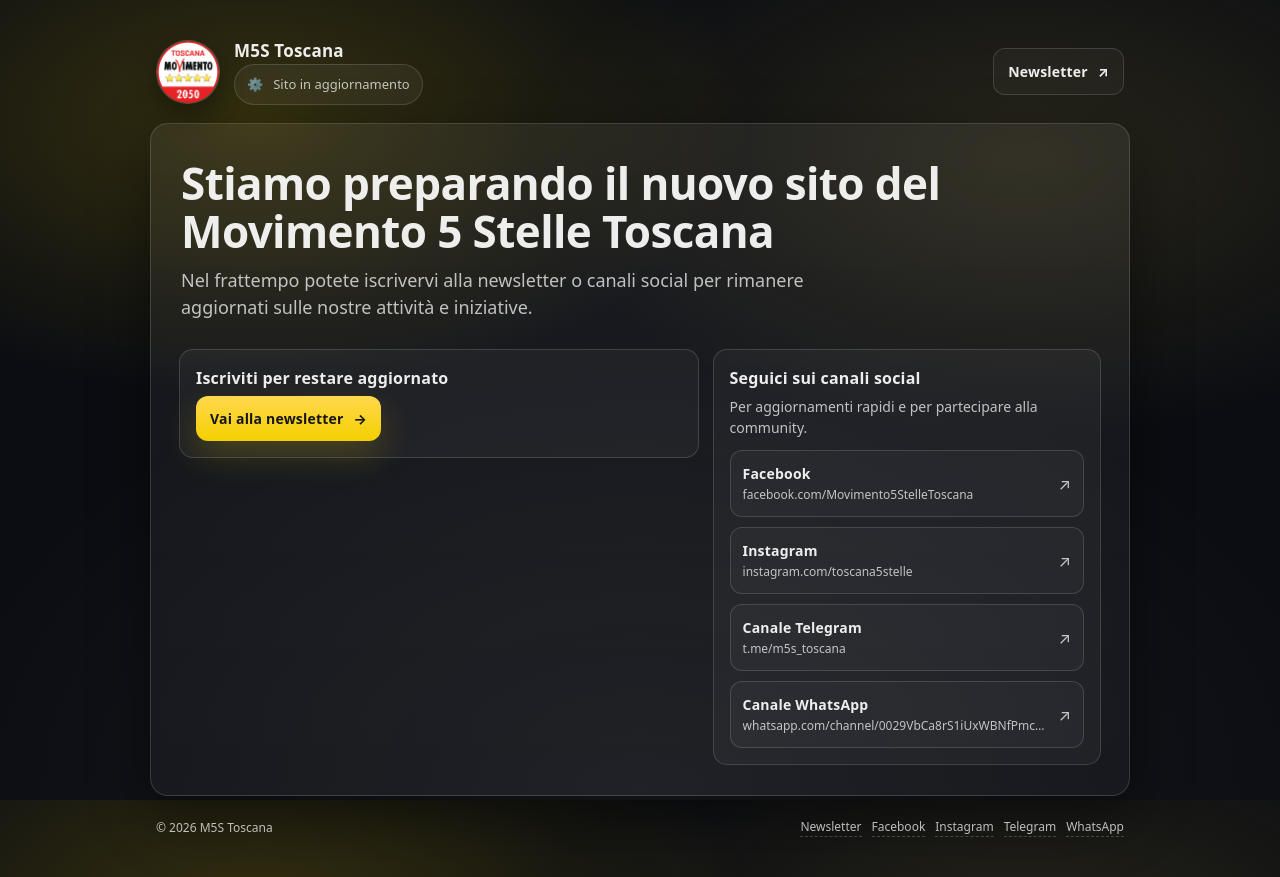
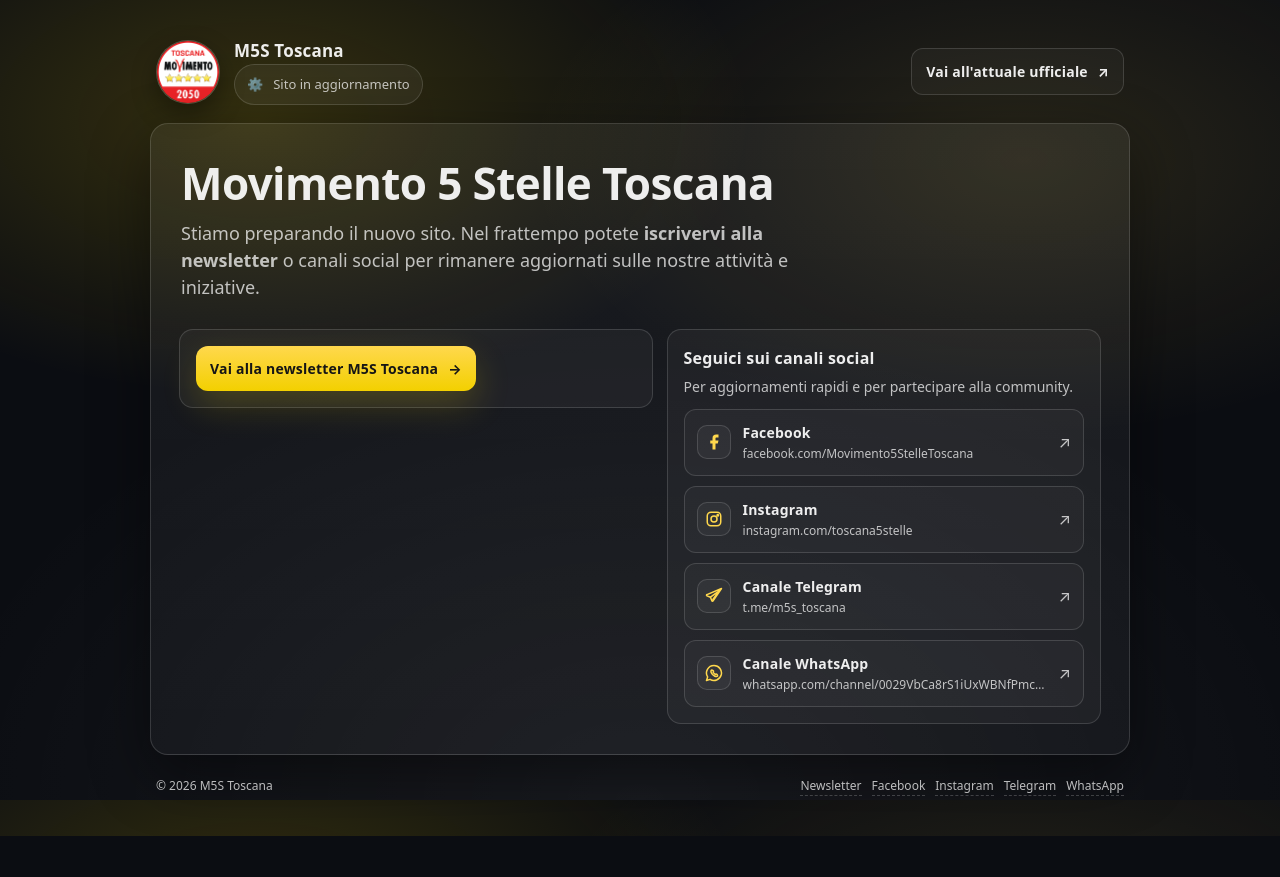
Before and after one commit to 2050x/m5stoscana.it, a plain HTML site: page index.html in a window 1280 px wide. After the commit the page ends 836 px from the top, so only its background shows below. Drawn offline with Linux system fonts and the light colour scheme.

Commit message:
SEO & icons

```diff
--- a/index.html
+++ b/index.html
@@ -4,7 +4,35 @@
   <meta charset="utf-8" />
   <meta name="viewport" content="width=device-width, initial-scale=1" />
   <meta name="description" content="Sito in aggiornamento del Movimento 5 Stelle Toscana. Iscriviti alla newsletter per rimanere aggiornato." />
-  <title>M5S Toscana — Sito in aggiornamento</title>
+  <meta name="keywords" content="Movimento 5 Stelle Toscana, M5S Toscana, Movimento 5 Stelle Regione Toscana, politica Toscana, newsletter M5S Toscana" />
+  <meta name="robots" content="index, follow" />
+  <meta name="author" content="Movimento 5 Stelle Toscana" />
+  <link rel="canonical" href="https://m5stoscana.it/" />
+  <link rel="icon" href="logo-m5stoscana.png" type="image/png" />
+  <link rel="shortcut icon" href="logo-m5stoscana.png" type="image/png" />
+  <link rel="apple-touch-icon" href="logo-m5stoscana.png" />
+
+  <!-- Open Graph / Facebook -->
+  <meta property="og:type" content="website" />
+  <meta property="og:site_name" content="M5S Toscana" />
+  <meta property="og:title" content="M5S Toscana - Movimento 5 Stelle" />
+  <meta property="og:description" content="Sito in aggiornamento del Movimento 5 Stelle Toscana. Iscriviti alla newsletter per rimanere aggiornato." />
+  <meta property="og:url" content="https://m5stoscana.it/" />
+  <meta property="og:image" content="https://m5stoscana.it/logo-m5stoscana.png" />
+  <meta property="og:image:alt" content="Logo Movimento 5 Stelle Toscana" />
+  <meta property="og:locale" content="it_IT" />
+
+  <!-- Twitter -->
+  <meta name="twitter:card" content="summary" />
+  <meta name="twitter:title" content="M5S Toscana - Movimento 5 Stelle" />
+  <meta name="twitter:description" content="Sito in aggiornamento del Movimento 5 Stelle Toscana. Iscriviti alla newsletter per rimanere aggiornato." />
+  <meta name="twitter:image" content="https://m5stoscana.it/logo-m5stoscana.png" />
+  <meta name="twitter:image:alt" content="Logo Movimento 5 Stelle Toscana" />
+
+  <!-- Geo -->
+  <meta name="geo.region" content="IT-52" />
+  <meta name="geo.placename" content="Toscana" />
+  <title>M5S Toscana - Movimento 5 Stelle</title>
 
   <style>
     :root{
@@ -224,6 +252,31 @@
 
     .social a:active{ transform: translateY(1px); }
 
+    .social .left{
+      display:flex;
+      align-items:center;
+      gap: 12px;
+      min-width: 0;
+    }
+
+    .social .icon{
+      width: 34px;
+      height: 34px;
+      border-radius: 10px;
+      display:grid;
+      place-items:center;
+      border: 1px solid var(--line);
+      background: rgba(255,255,255,.04);
+      flex: 0 0 auto;
+    }
+
+    .social .icon svg{
+      width: 18px;
+      height: 18px;
+      display:block;
+      color: var(--accent2);
+    }
+
     .social .label{
       display:flex;
       flex-direction:column;
@@ -312,26 +365,24 @@
           </div>
         </div>
 
-        <a class="btn btnGhost" href="https://m5stoscana.substack.com" target="_blank" rel="noopener noreferrer">
-          Newsletter
+        <a class="btn btnGhost" href="https://www.movimento5stelletoscana.it/" target="_blank" rel="noopener noreferrer">
+          Vai all'attuale ufficiale
           <span aria-hidden="true">↗</span>
         </a>
       </header>
 
       <main>
         <section class="hero">
-          <h2>Stiamo preparando il nuovo sito del Movimento 5 Stelle Toscana</h2>
-          <p>
-            Nel frattempo potete iscrivervi alla newsletter o canali social per rimanere aggiornati sulle nostre attività e iniziative.
+          <h2>Movimento 5 Stelle Toscana</h2>
+          <p>Stiamo preparando il nuovo sito. Nel frattempo potete <strong>iscrivervi alla newsletter</strong> o canali social per rimanere aggiornati sulle nostre attività e iniziative.
           </p>
         </section>
 
         <section class="grid" aria-label="Contenuti principali">
           <div class="card">
-            <h3>Iscriviti per restare aggiornato</h3>
             <div class="ctaRow">
               <a class="btn btnPrimary" href="https://m5stoscana.substack.com" target="_blank" rel="noopener noreferrer">
-                Vai alla newsletter
+                Vai alla newsletter M5S Toscana
                 <span aria-hidden="true">→</span>
               </a>
             </div>
@@ -345,33 +396,65 @@
 
             <nav class="social" aria-label="Link social">
               <a href="https://www.facebook.com/Movimento5StelleToscana/" target="_blank" rel="noopener noreferrer">
+                <div class="left">
+                  <span class="icon" aria-hidden="true">
+                    <svg viewBox="0 0 24 24" fill="currentColor" aria-hidden="true">
+                      <path d="M18 2h-3a5 5 0 0 0-5 5v3H7v4h3v8h4v-8h3l1-4h-4V7a1 1 0 0 1 1-1h3z" />
+                    </svg>
+                  </span>
                   <div class="label">
                     <strong>Facebook</strong>
                     <span>facebook.com/Movimento5StelleToscana</span>
+                  </div>
                 </div>
                 <span class="arrow" aria-hidden="true">↗</span>
               </a>
 
               <a href="https://www.instagram.com/toscana5stelle/" target="_blank" rel="noopener noreferrer">
+                <div class="left">
+                  <span class="icon" aria-hidden="true">
+                    <svg viewBox="0 0 24 24" fill="none" stroke="currentColor" stroke-width="2" stroke-linecap="round" stroke-linejoin="round" aria-hidden="true">
+                      <rect x="3" y="3" width="18" height="18" rx="5" ry="5" />
+                      <circle cx="12" cy="12" r="4" />
+                      <circle cx="17" cy="7" r="1" />
+                    </svg>
+                  </span>
                   <div class="label">
                     <strong>Instagram</strong>
                     <span>instagram.com/toscana5stelle</span>
+                  </div>
                 </div>
                 <span class="arrow" aria-hidden="true">↗</span>
               </a>
 
               <a href="https://t.me/m5s_toscana" target="_blank" rel="noopener noreferrer">
+                <div class="left">
+                  <span class="icon" aria-hidden="true">
+                    <svg viewBox="0 0 24 24" fill="none" stroke="currentColor" stroke-width="2" stroke-linecap="round" stroke-linejoin="round" aria-hidden="true">
+                      <path d="M22 2 2.6 10.1c-.8.3-.8 1.4 0 1.7l4.7 1.8 1.8 4.7c.3.8 1.4.8 1.7 0L22 2z" />
+                      <path d="M7.3 13.5 18.8 5.2 10.5 16.7" />
+                    </svg>
+                  </span>
                   <div class="label">
                     <strong>Canale Telegram</strong>
                     <span>t.me/m5s_toscana</span>
+                  </div>
                 </div>
                 <span class="arrow" aria-hidden="true">↗</span>
               </a>
 
               <a href="https://whatsapp.com/channel/0029VbCa8rS1iUxWBNfPmc1X" target="_blank" rel="noopener noreferrer">
+                <div class="left">
+                  <span class="icon" aria-hidden="true">
+                    <svg viewBox="0 0 24 24" fill="none" stroke="currentColor" stroke-width="2" stroke-linecap="round" stroke-linejoin="round" aria-hidden="true">
+                      <path d="M12 2a10 10 0 0 0-8.5 15.3L2 22l4.7-1.5A10 10 0 1 0 12 2z" />
+                      <path d="M8.5 8.8c.2-.6.8-.8 1.3-.5l1.1.6c.5.3.7.9.4 1.4l-.4.7c.7 1.3 1.8 2.3 3.1 3l.7-.4c.5-.3 1.1-.1 1.4.4l.6 1.1c.3.5.1 1.1-.5 1.3-1 .4-2.1.4-3.1-.1-2.1-1-3.8-2.7-4.8-4.8-.5-1-.5-2.1-.1-3.1z" />
+                    </svg>
+                  </span>
                   <div class="label">
                     <strong>Canale WhatsApp</strong>
                     <span>whatsapp.com/channel/0029VbCa8rS1iUxWBNfPmc1X</span>
+                  </div>
                 </div>
                 <span class="arrow" aria-hidden="true">↗</span>
               </a>
@@ -381,7 +464,7 @@
       </main>
 
       <footer>
-        <div>© <span id="y"></span> M5S Toscana</div>
+        <div>© 2026 M5S Toscana</div>
         <div class="smallLinks">
           <a href="https://m5stoscana.substack.com" target="_blank" rel="noopener noreferrer">Newsletter</a>
           <a href="https://www.facebook.com/Movimento5StelleToscana/" target="_blank" rel="noopener noreferrer">Facebook</a>
@@ -392,10 +475,5 @@
       </footer>
     </div>
   </div>
-
-  <script>
-    // anno corrente
-    document.getElementById("y").textContent = new Date().getFullYear();
-  </script>
 </body>
 </html>
```
Lines whose indentation alone changed are shown as unchanged.
